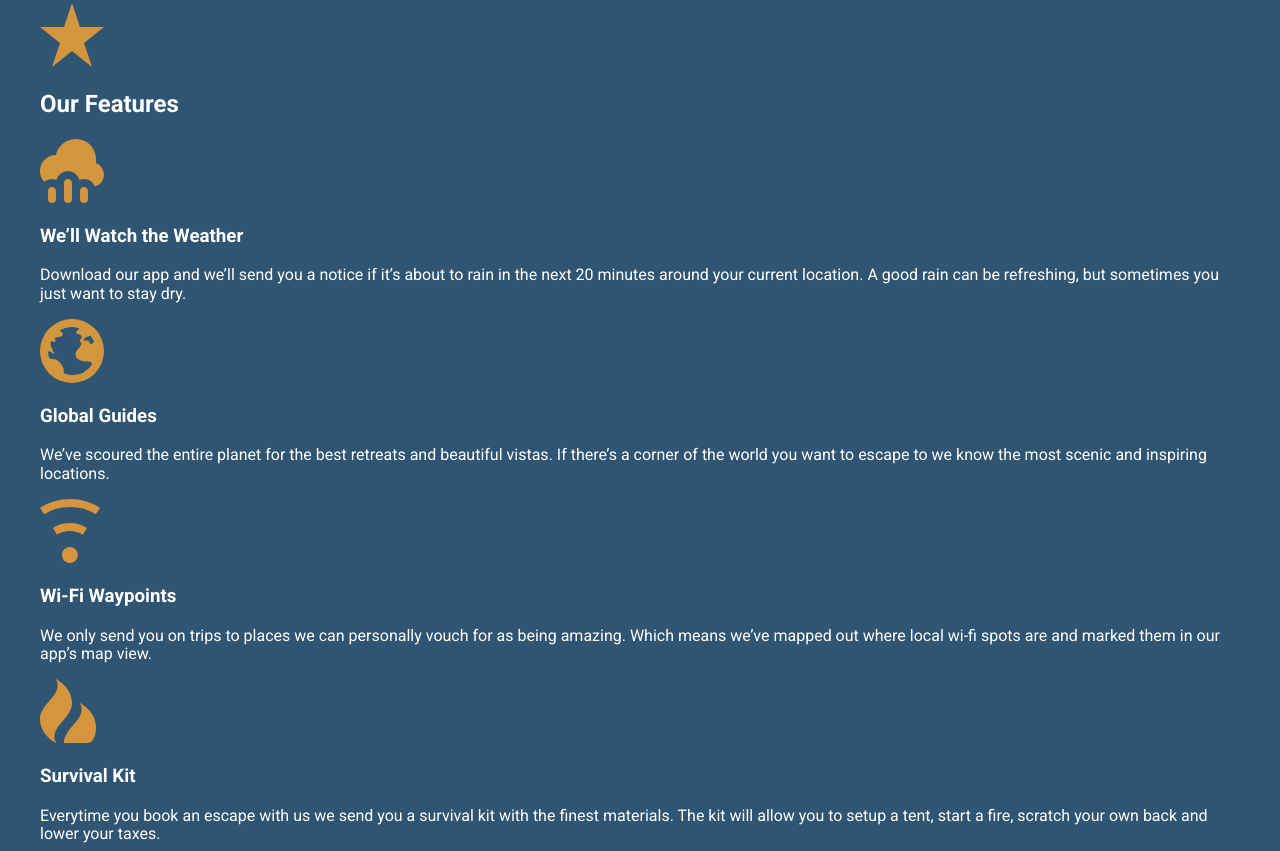
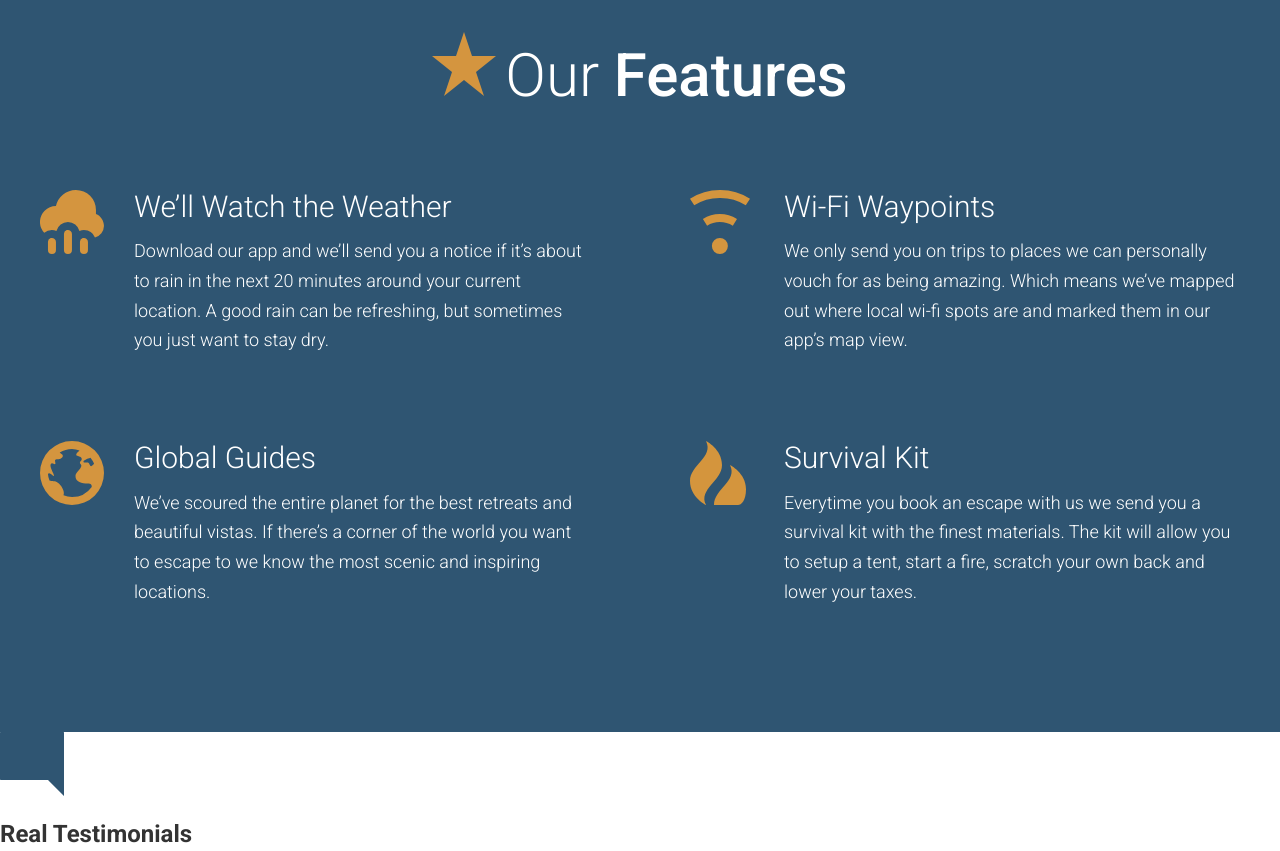
Before and after one commit to Slamadalius/travelSite, a website: page app/index.html in a window 1280 px wide. Shown: the part 2267-3118 px from the top of the page. Drawn offline with Linux system fonts and the light colour scheme.

Commit message:
adding features styles

```diff
--- /dev/null
+++ b/app/assets/styles/modules/_feature-item.css
@@ -0,0 +1,32 @@
+.feature-item {
+	position: relative;
+	padding-bottom: 30px;
+
+	@mixin atSmall {
+		padding-left: 94px;
+	}
+
+	&__icon {
+		display: block;
+		margin: 0 auto;
+
+		@mixin atSmall {
+			position: absolute;
+			left: 0;
+		}
+	}
+
+	&__title {
+		font-size: 25px;
+		font-weight: 300;
+		margin-top: .7em;
+		margin-bottom: 12px;
+		text-align: center;
+
+		@mixin atSmall {
+			margin-top: 1em;
+			font-size: 30px;
+			text-align: left;
+		}
+	}
+}
--- a/app/assets/styles/modules/_generic-content-container.css
+++ b/app/assets/styles/modules/_generic-content-container.css
@@ -1,8 +1,9 @@
 .generic-content-container {
 
 	p {
+		font-weight: 300;
 		line-height: 1.65;
-		margin: 26px 0;
+		margin: 0 0 26px 0;
 
 		@mixin atSmall {
 			font-size: 18px;
--- a/app/assets/styles/modules/_row.css
+++ b/app/assets/styles/modules/_row.css
@@ -6,6 +6,15 @@
     &--gutters > div {
         padding-right: 65px;
     }
+
+    &--gutters-large {
+        margin-right: -100px;
+    }
+
+    &--gutters-large > div {
+        padding-right: 100px;
+    }
+
     &__b-margin-until-medium {
         margin-bottom: 15px;
     }
@@ -20,6 +29,12 @@
         &__medium-4--larger {
             width: 37%;
         }
+
+        &__medium-6 {
+            float: left;
+            width: 50%;
+        }
+
         &__medium-8 {
             float: left;
             width: 66.66%;
--- /dev/null
+++ b/app/assets/styles/modules/_section-title.css
@@ -0,0 +1,27 @@
+.section-title {
+	font-size: 35px;
+	font-weight: 300;
+	text-align: center;
+
+	@mixin atSmall {
+		font-size: 60px;
+	}
+
+	strong {
+		font-weight: 500;
+	}
+
+	&__icon {
+		display: block;
+		margin-right: auto;
+		margin-left: auto;
+		margin-bottom: 9px;
+
+		@mixin atSmall {
+			margin-right: 9px;
+			margin-left: 0;
+			margin-bottom: 0;
+			display: inline-block;
+		}
+	}
+}
--- a/app/assets/styles/styles.css
+++ b/app/assets/styles/styles.css
@@ -11,3 +11,5 @@
 @import "modules/_headline";
 @import "modules/_row";
 @import "modules/_generic-content-container";
+@import "modules/_section-title";
+@import "modules/_feature-item";
--- a/app/index.html
+++ b/app/index.html
@@ -66,20 +66,33 @@
     </div>
     <div id="features" class="page-section page-section--blue">
         <div class="wrapper">
-            <img src="assets/images/icons/star.svg">
-            <h2>Our Features</h2>
-            <img src="assets/images/icons/rain.svg">
-            <h3>We&rsquo;ll Watch the Weather</h3>
-            <p>Download our app and we&rsquo;ll send you a notice if it&rsquo;s about to rain in the next 20 minutes around your current location. A good rain can be refreshing, but sometimes you just want to stay dry.</p>
-            <img src="assets/images/icons/globe.svg">
-            <h3>Global Guides</h3>
-            <p>We&rsquo;ve scoured the entire planet for the best retreats and beautiful vistas. If there&rsquo;s a corner of the world you want to escape to we know the most scenic and inspiring locations.</p>
-            <img src="assets/images/icons/wifi.svg">
-            <h3>Wi-Fi Waypoints</h3>
-            <p>We only send you on trips to places we can personally vouch for as being amazing. Which means we&rsquo;ve mapped out where local wi-fi spots are and marked them in our app&rsquo;s map view.</p>
-            <img src="assets/images/icons/fire.svg">
-            <h3>Survival Kit</h3>
-            <p>Everytime you book an escape with us we send you a survival kit with the finest materials. The kit will allow you to setup a tent, start a fire, scratch your own back and lower your taxes.</p>
+            <h2 class="section-title"><img class="section-title__icon" src="assets/images/icons/star.svg">Our <strong>Features</strong></h2>
+            <div class="row row--gutters-large generic-content-container">
+                <div class="row__medium-6">
+                    <div class="feature-item">
+                        <img class="feature-item__icon" src="assets/images/icons/rain.svg">
+                        <h3 class="feature-item__title">We&rsquo;ll Watch the Weather</h3>
+                        <p>Download our app and we&rsquo;ll send you a notice if it&rsquo;s about to rain in the next 20 minutes around your current location. A good rain can be refreshing, but sometimes you just want to stay dry.</p>
+                    </div>
+                    <div class="feature-item">
+                        <img class="feature-item__icon" src="assets/images/icons/globe.svg">
+                        <h3 class="feature-item__title">Global Guides</h3>
+                        <p>We&rsquo;ve scoured the entire planet for the best retreats and beautiful vistas. If there&rsquo;s a corner of the world you want to escape to we know the most scenic and inspiring locations.</p>
+                    </div>
+                </div>
+                <div class="row__medium-6">
+                    <div class="feature-item">
+                        <img class="feature-item__icon" src="assets/images/icons/wifi.svg">
+                        <h3 class="feature-item__title">Wi-Fi Waypoints</h3>
+                        <p>We only send you on trips to places we can personally vouch for as being amazing. Which means we&rsquo;ve mapped out where local wi-fi spots are and marked them in our app&rsquo;s map view.</p>
+                    </div>
+                    <div class="feature-item">
+                        <img class="feature-item__icon" src="assets/images/icons/fire.svg">
+                        <h3 class="feature-item__title">Survival Kit</h3>
+                        <p>Everytime you book an escape with us we send you a survival kit with the finest materials. The kit will allow you to setup a tent, start a fire, scratch your own back and lower your taxes.</p>
+                    </div>
+                </div>
+            </div>
         </div>
     </div>
     <div id="testimonials">
--- a/app/temp/styles/styles.css
+++ b/app/temp/styles/styles.css
@@ -677,6 +677,14 @@ a {
   padding-right: 4.0625rem;
 }
 
+.row--gutters-large {
+  margin-right: -6.25rem;
+}
+
+.row--gutters-large > div {
+  padding-right: 6.25rem;
+}
+
 .row__b-margin-until-medium {
   margin-bottom: 0.9375rem;
 }
@@ -696,6 +704,11 @@ a {
     width: 37%;
   }
 
+  .row__medium-6 {
+    float: left;
+    width: 50%;
+  }
+
   .row__medium-8 {
     float: left;
     width: 66.66%;
@@ -707,8 +720,9 @@ a {
 }
 
 .generic-content-container p {
+  font-weight: 300;
   line-height: 1.65;
-  margin: 1.625rem 0;
+  margin: 0 0 1.625rem 0;
 }
 
 @media (min-width: 530px) {
@@ -721,3 +735,79 @@ a {
 .generic-content-container p a {
   font-weight: 700;
 }
+
+.section-title {
+	font-size: 2.1875rem;
+	font-weight: 300;
+	text-align: center;
+}
+
+@media (min-width: 530px) {
+
+  .section-title {
+    font-size: 3.75rem;
+  }
+}
+
+.section-title strong {
+  font-weight: 500;
+}
+
+.section-title__icon {
+  display: block;
+  margin-right: auto;
+  margin-left: auto;
+  margin-bottom: 0.5625rem;
+}
+
+@media (min-width: 530px) {
+
+  .section-title__icon {
+    margin-right: 0.5625rem;
+    margin-left: 0;
+    margin-bottom: 0;
+    display: inline-block;
+  }
+}
+
+.feature-item {
+	position: relative;
+	padding-bottom: 1.875rem;
+}
+
+@media (min-width: 530px) {
+
+  .feature-item {
+    padding-left: 5.875rem;
+  }
+}
+
+.feature-item__icon {
+  display: block;
+  margin: 0 auto;
+}
+
+@media (min-width: 530px) {
+
+  .feature-item__icon {
+    position: absolute;
+    left: 0;
+  }
+}
+
+.feature-item__title {
+  font-size: 1.5625rem;
+  font-weight: 300;
+  margin-top: .7em;
+  margin-bottom: 0.75rem;
+  text-align: center;
+}
+
+@media (min-width: 530px) {
+
+  .feature-item__title {
+    margin-top: 1em;
+    font-size: 1.875rem;
+    text-align: left;
+  }
+}
```
